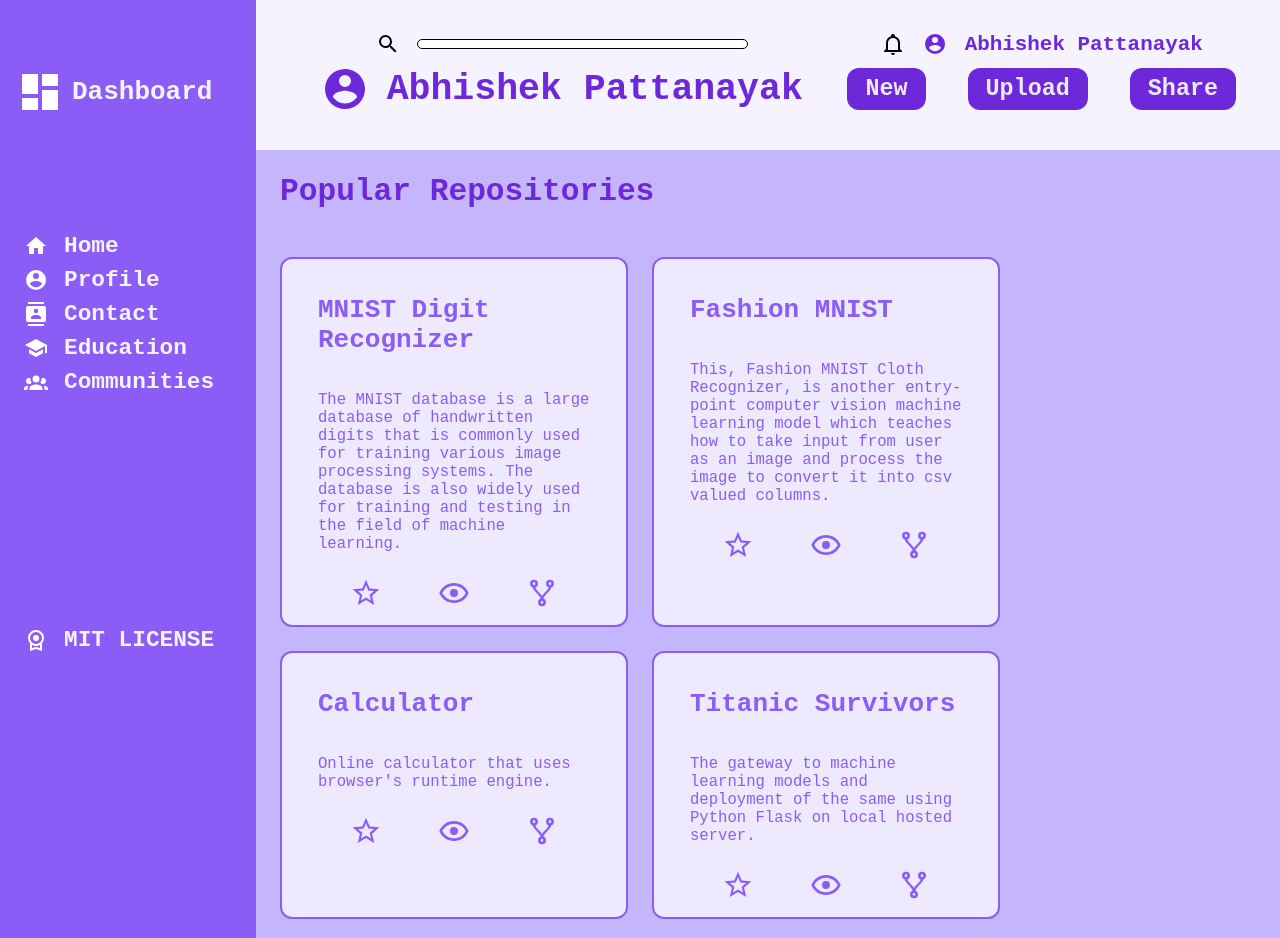
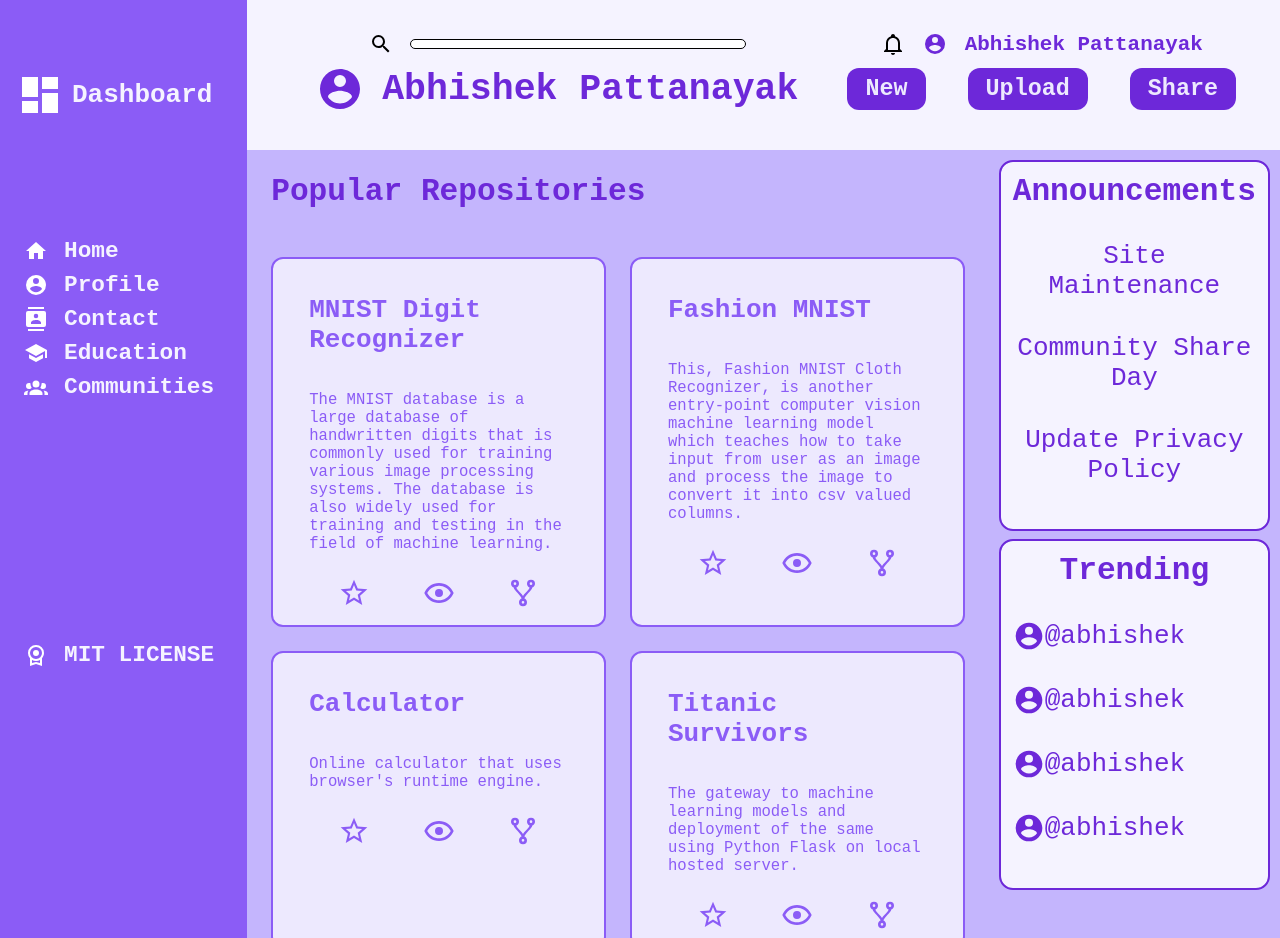
Before and after one commit to abhishekppattanayak/dashboard, a plain HTML site: page index.html in a window 1280 px wide. Shown: the top 938 px of the page. Drawn offline with Linux system fonts and the light colour scheme.

Commit message:
Add: right section;

```diff
--- a/index.html
+++ b/index.html
@@ -113,7 +113,31 @@
         </div>
     </main>
     <section>
-
+        <div>
+            <h1>Announcements</h1>
+            <ul>
+                <li>Site Maintenance</li>
+                <li>Community Share Day</li>
+                <li>Update Privacy Policy</li>
+            </ul>
+        </div>
+        <div>
+            <h1>Trending</h1>
+            <ul>
+                <li>
+                    <svg xmlns="http://www.w3.org/2000/svg" viewBox="0 0 24 24" width="32" height="32"><path d="M12,19.2C9.5,19.2 7.29,17.92 6,16C6.03,14 10,12.9 12,12.9C14,12.9 17.97,14 18,16C16.71,17.92 14.5,19.2 12,19.2M12,5A3,3 0 0,1 15,8A3,3 0 0,1 12,11A3,3 0 0,1 9,8A3,3 0 0,1 12,5M12,2A10,10 0 0,0 2,12A10,10 0 0,0 12,22A10,10 0 0,0 22,12C22,6.47 17.5,2 12,2Z" fill="var(--violet-700)"/></svg> @abhishek
+                </li>
+                <li>
+                    <svg xmlns="http://www.w3.org/2000/svg" viewBox="0 0 24 24" width="32" height="32"><path d="M12,19.2C9.5,19.2 7.29,17.92 6,16C6.03,14 10,12.9 12,12.9C14,12.9 17.97,14 18,16C16.71,17.92 14.5,19.2 12,19.2M12,5A3,3 0 0,1 15,8A3,3 0 0,1 12,11A3,3 0 0,1 9,8A3,3 0 0,1 12,5M12,2A10,10 0 0,0 2,12A10,10 0 0,0 12,22A10,10 0 0,0 22,12C22,6.47 17.5,2 12,2Z" fill="var(--violet-700)"/></svg> @abhishek
+                </li>
+                <li>
+                    <svg xmlns="http://www.w3.org/2000/svg" viewBox="0 0 24 24" width="32" height="32"><path d="M12,19.2C9.5,19.2 7.29,17.92 6,16C6.03,14 10,12.9 12,12.9C14,12.9 17.97,14 18,16C16.71,17.92 14.5,19.2 12,19.2M12,5A3,3 0 0,1 15,8A3,3 0 0,1 12,11A3,3 0 0,1 9,8A3,3 0 0,1 12,5M12,2A10,10 0 0,0 2,12A10,10 0 0,0 12,22A10,10 0 0,0 22,12C22,6.47 17.5,2 12,2Z" fill="var(--violet-700)"/></svg> @abhishek
+                </li>
+                <li>
+                    <svg xmlns="http://www.w3.org/2000/svg" viewBox="0 0 24 24" width="32" height="32"><path d="M12,19.2C9.5,19.2 7.29,17.92 6,16C6.03,14 10,12.9 12,12.9C14,12.9 17.97,14 18,16C16.71,17.92 14.5,19.2 12,19.2M12,5A3,3 0 0,1 15,8A3,3 0 0,1 12,11A3,3 0 0,1 9,8A3,3 0 0,1 12,5M12,2A10,10 0 0,0 2,12A10,10 0 0,0 12,22A10,10 0 0,0 22,12C22,6.47 17.5,2 12,2Z" fill="var(--violet-700)"/></svg> @abhishek
+                </li>
+            </ul>
+        </div>
     </section>
 </body>
 </html>
--- a/styles.css
+++ b/styles.css
@@ -151,8 +151,27 @@ section {
     grid-row: 2 / 3 ;
     grid-column: 3 / 4;
     background-color: var(--violet-300);
+    color: var(--violet-700);
 }
 
+section > div {
+    padding: 12px;
+    margin: 12px;
+    background-color: var(--violet-50);
+    border-radius: 12px;
+    text-align: center;
+    outline: 2px solid var(--violet-700);
+}
+
+section h1 {
+    font-size: 2.4rem;
+}
+section ul li {
+    font-size: 2rem;
+    margin: 32px 0px;
+    display: flex;
+    align-items: center;
+}
 @media(max-width: 888px){
     body {
         grid-template-rows: auto;
```
